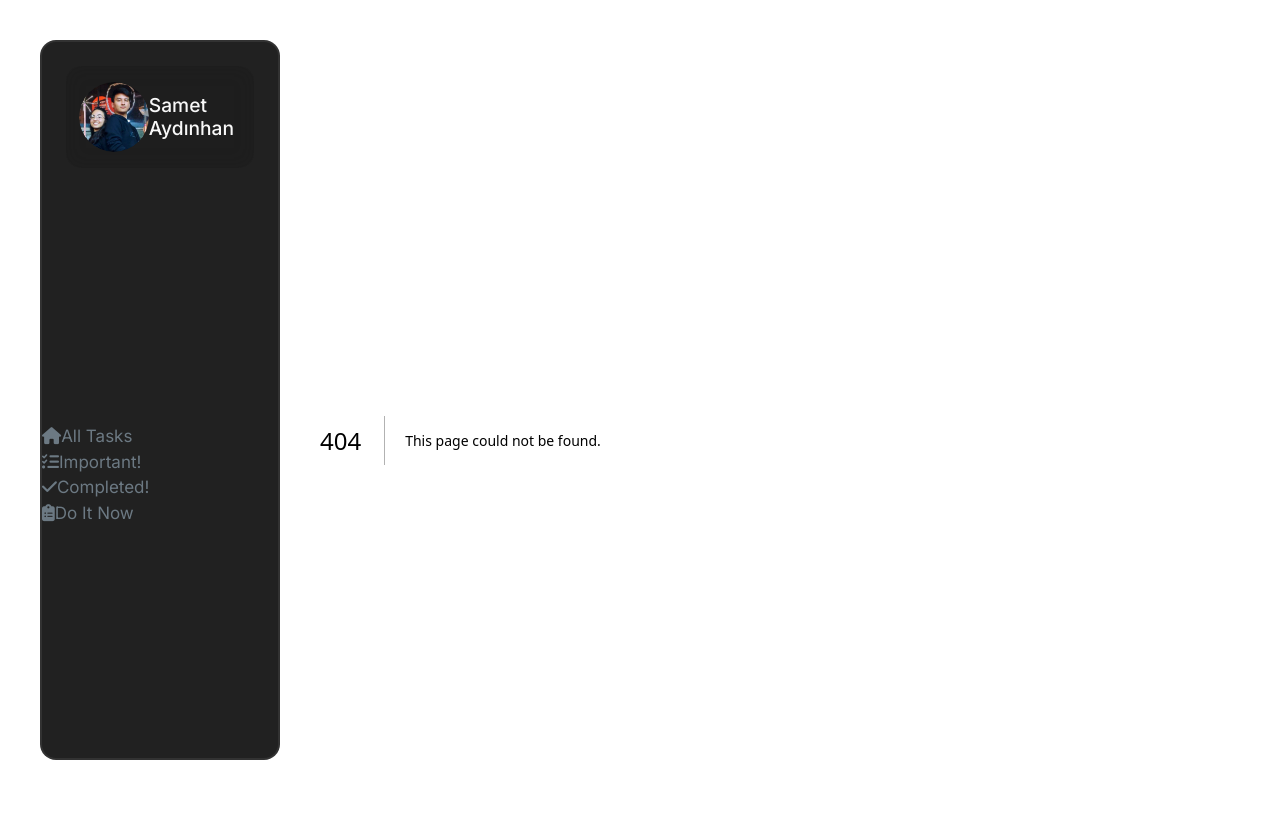
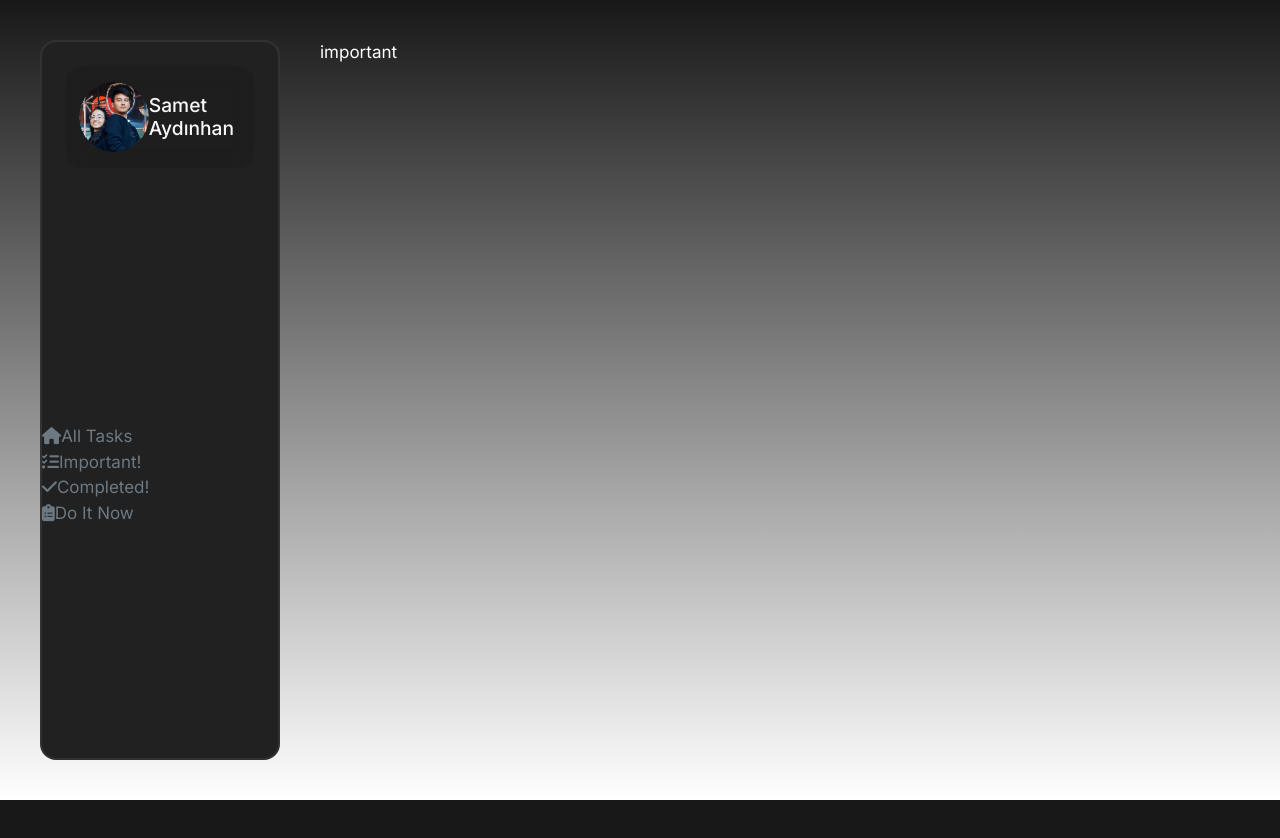
Before and after one commit to SametAydinhan/task-manager-app, a Next.js app: page /important in a window 1280 px wide. Before the commit this address had no page. After the commit the page ends 800 px from the top, so only its background shows below. Built offline with nearby package versions, Linux system fonts and the light colour scheme.

Commit message:
feat(important):create important page

```diff
--- /dev/null
+++ b/app/important/page.tsx
@@ -0,0 +1,10 @@
+"use client"
+import React from 'react'
+
+const page = () => {
+  return (
+    <div>important</div>
+  )
+}
+
+export default page
```
